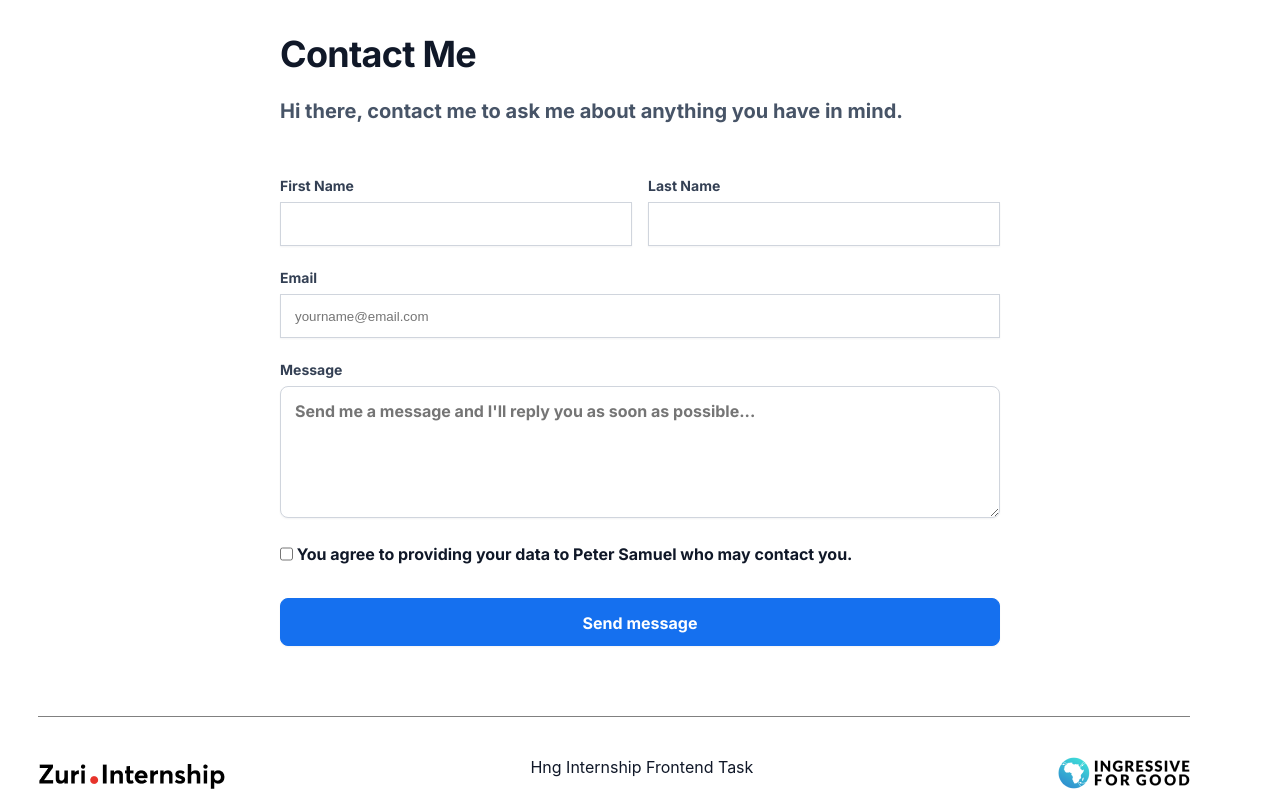
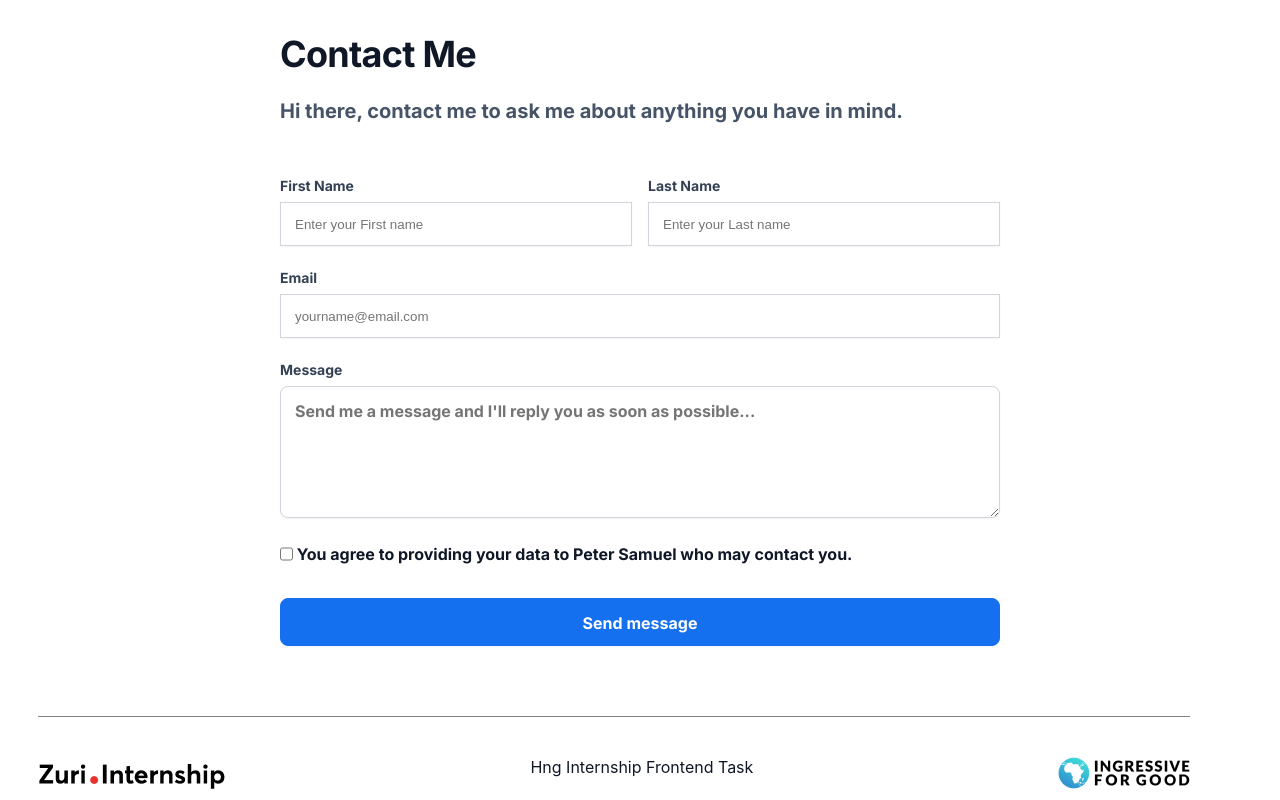
Before and after one commit to Petsamuel/linktree-clone, a React (Create React App) app: page /contact in a window 1280 px wide. Built offline with nearby package versions, Linux system fonts and the light colour scheme.

Commit message:
initial commit

```diff
--- a/src/components/contact.js
+++ b/src/components/contact.js
@@ -70,13 +70,13 @@ function Contact() {
                   <label htmlFor="first_name" className="contact-form" >
                     First Name
                   </label>
-                  <input id="first_name" type="text" className={form_error ? "email-form-message input-field": "contact-fom-error "}  value={First_name}  onChange={firstName}/>
+                  <input id="first_name" type="text" className={form_error ? "email-form-message input-field": "contact-fom-error "}  value={First_name}  onChange={firstName} placeholder="Enter your First name"/>
                 </div>
                 <div className="input-wrapper">
                   <label htmlFor="last_name" className="contact-form">
                     Last Name
                   </label>
-                  <input type="text" className={form_error ? "email-form-message input-field": "contact-fom-error "} id="last_name" value={Last_name} onChange={lastName}/>
+                  <input type="text" className={form_error ? "email-form-message input-field": "contact-fom-error "} id="last_name" value={Last_name} onChange={lastName} placeholder="Enter your Last name"/>
                 </div>
               </div>
               <div className="input-wrapper col-3">
```
